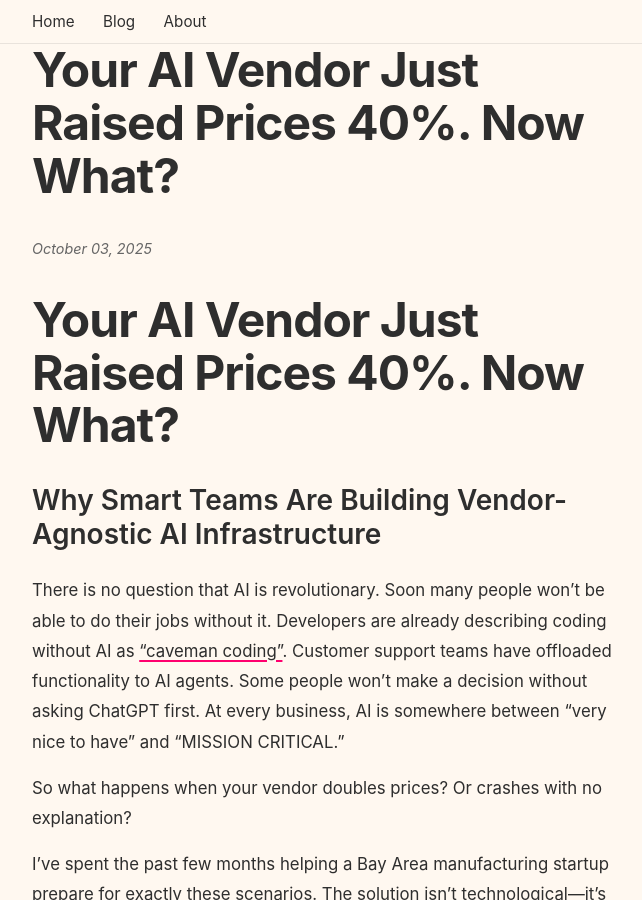
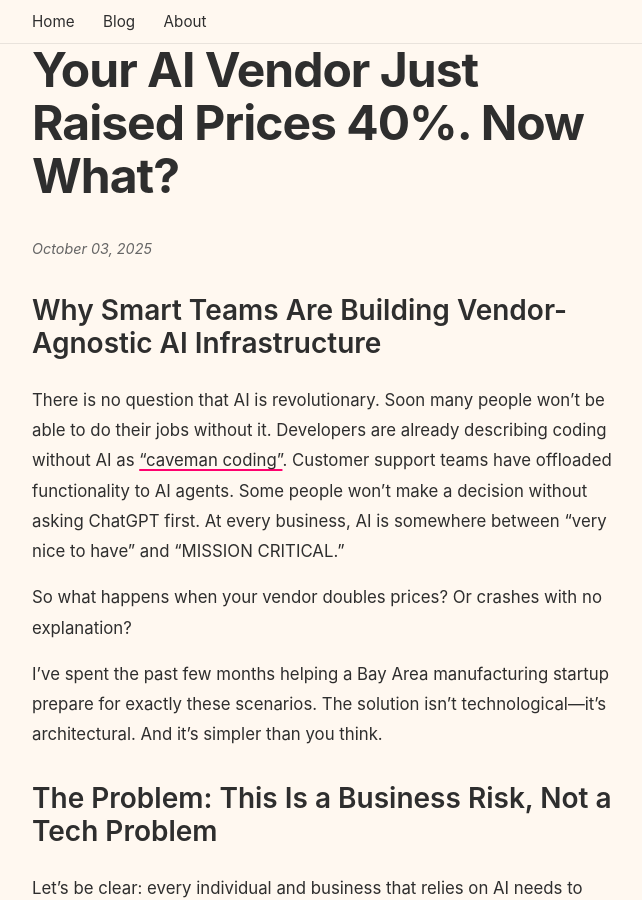
Before and after one commit to tparlmer/smilodon-software, a Jekyll site: the page built from _posts/2025-10-01-test-blog-post.md, in a window 1280 px wide and 900 px high. Shown: the whole window, without its empty margins (315-957 px from the left). Built offline with Jekyll 4.4.1, drawn with Linux system fonts in a browser that asks for light colours.

Commit message:
Updated layout of blogpost

```diff
--- a/_posts/2025-10-01-test-blog-post.md
+++ b/_posts/2025-10-01-test-blog-post.md
@@ -5,8 +5,6 @@ date: 2025-10-03
 tags: [AI]
 excerpt: Why Smart Teams Are Building Vendor-Agnostic AI Infrastructure
 ---
-
-# Your AI Vendor Just Raised Prices 40%. Now What?
 
 ## Why Smart Teams Are Building Vendor-Agnostic AI Infrastructure
 
```
